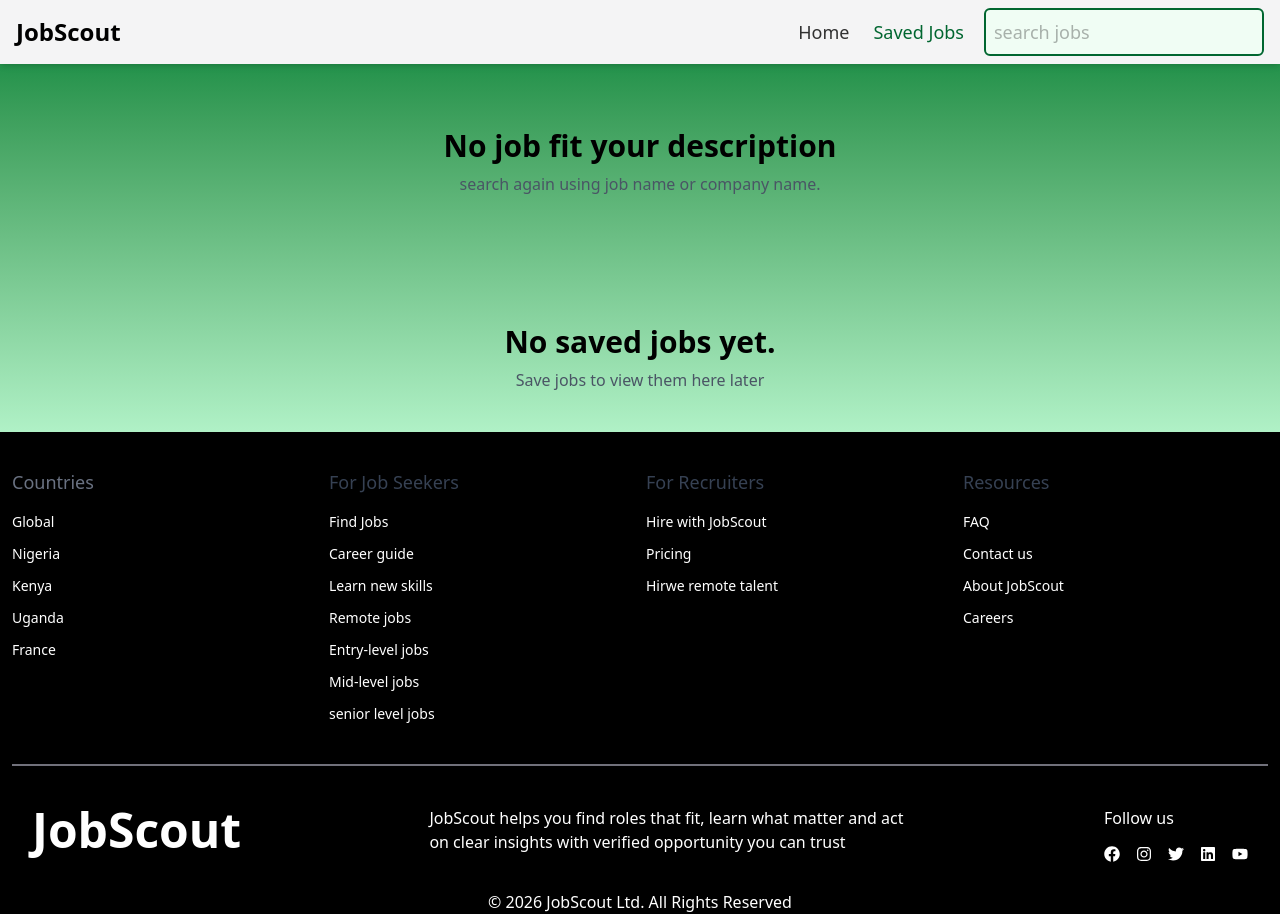
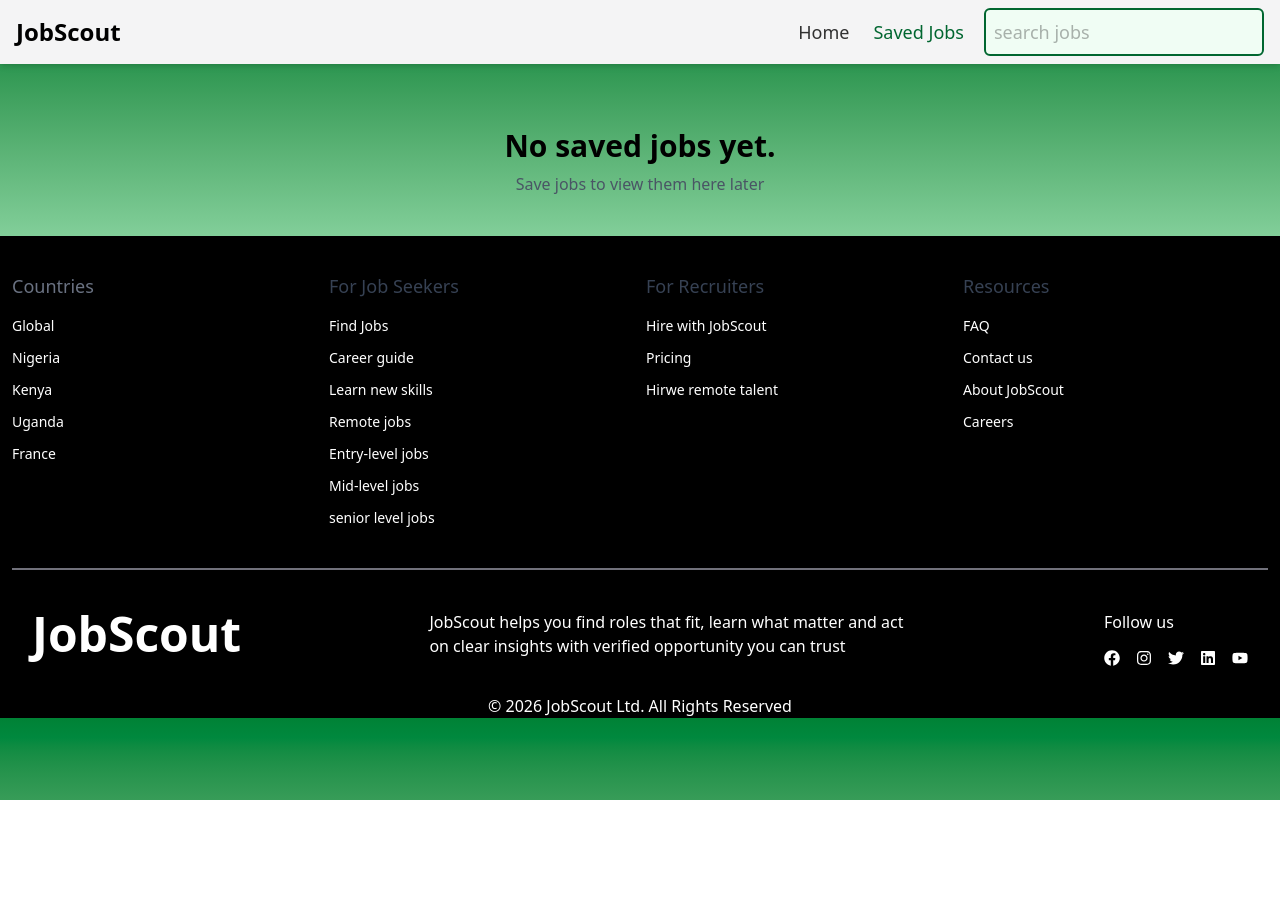
Before and after one commit to AghoghoOgbotor18/JobScout, a React (Vite) app: page /saved in a window 1280 px wide. After the commit the page ends 800 px from the top, so only its background shows below. Built offline with nearby package versions, Linux system fonts and the light colour scheme.

Commit message:
fix: correct saved jobs filtering and empty states

```diff
--- a/src/Pages/SavedJobs.jsx
+++ b/src/Pages/SavedJobs.jsx
@@ -27,41 +27,62 @@ const SavedJobs = ({search}) => {
                 </div>
             )}
 
-            {filteredJobs.length === 0 && (
-                <div className='container mx-auto mt-32 text-center'>
-                    <h1 className='text-3xl font-bold text-black'>No job fit your description</h1>
-                    <p className='text-gray-600 mt-2'>search again using job name or company name.</p>
+            {savedJobs.length === 0 ? (
+                <div className="container mx-auto mt-32 text-center">
+                    <h1 className="text-3xl font-bold text-black">No saved jobs yet.</h1>
+                    <p className="text-gray-600 mt-2">Save jobs to view them here later</p>
                 </div>
-            )}
-
-            {savedJobs.length === 0  ? (
-                <div className='container mx-auto mt-32 text-center'>
-                    <h1 className='text-3xl font-bold text-black'>No saved jobs yet.</h1>
-                    <p className='text-gray-600 mt-2'>Save jobs to view them here later</p>
+                ) : filteredJobs.length === 0 ? (
+                <div className="container mx-auto mt-32 text-center">
+                    <h1 className="text-3xl font-bold text-black">
+                    No job fits your description
+                    </h1>
+                    <p className="text-gray-600 mt-2">
+                    Search again using job name or company name.
+                    </p>
                 </div>
-            ): (
+                ) : (
                 <div className="container mx-auto my-30 grid grid-cols-1 md:grid-cols-2 lg:grid-cols-3 gap-6">
                     {jobsToRender.map((job) => (
-                    <div key={job.id} className='flex flex-col gap-4 mx-2 border-2 border-green-800 rounded-md bg-green-50 px-4 py-3 hover:-translate-y-0.5 duration-75'>
-                        <h2 className='font-black text-lg'>{job.title}</h2>
-                        <div className='flex flex-col gap-1'>
-                            <p className='font-bold text-lg'>{job.company_name}</p>
-                            <div className='flex justify-between gap-2 items-center'>
-                                <p className='font-medium text-[16px]'>{job.candidate_required_location}</p>
-                                <p className='bg-green-200 rounded-md w-fit px-1.5 py-2 text-sm'>{job.job_type}</p>
+                    <div
+                        key={job.id}
+                        className="flex flex-col gap-4 mx-2 border-2 border-green-800 rounded-md bg-green-50 px-4 py-3 hover:-translate-y-0.5 duration-75"
+                    >
+                        <h2 className="font-black text-lg">{job.title}</h2>
+
+                        <div className="flex flex-col gap-1">
+                        <p className="font-bold text-lg">{job.company_name}</p>
+
+                        <div className="flex justify-between gap-2 items-center">
+                            <p className="font-medium text-[16px]">
+                            {job.candidate_required_location}
+                            </p>
+                            <p className="bg-green-200 rounded-md w-fit px-1.5 py-2 text-sm">
+                            {job.job_type}
+                            </p>
                         </div>
-                            <p className='bg-green-200 rounded-lg w-fit px-1.5 text-sm'>{job.salary}</p>
+
+                        <p className="bg-green-200 rounded-lg w-fit px-1.5 text-sm">
+                            {job.salary}
+                        </p>
                         </div>
-                        <button onClick={ () => {
+
+                        <button
+                        onClick={() => {
                             removeJob(job.id);
-                            setToast({type:"removed", jobTitle: job.title});
+                            setToast({ type: "removed", jobTitle: job.title });
                             setShow(true);
                             setTimeout(() => setShow(false), 3000);
-                        }} className="mt-4 bg-red-600 text-white px-4 py-2 rounded hover:bg-red-700">Remove</button>
+                        }}
+                        className="mt-4 bg-red-600 text-white px-4 py-2 rounded hover:bg-red-700"
+                        >
+                        Remove
+                        </button>
                     </div>
                     ))}
                 </div>
             )}
+
 
         </>
     )
```
Lines whose indentation alone changed are shown as unchanged.
